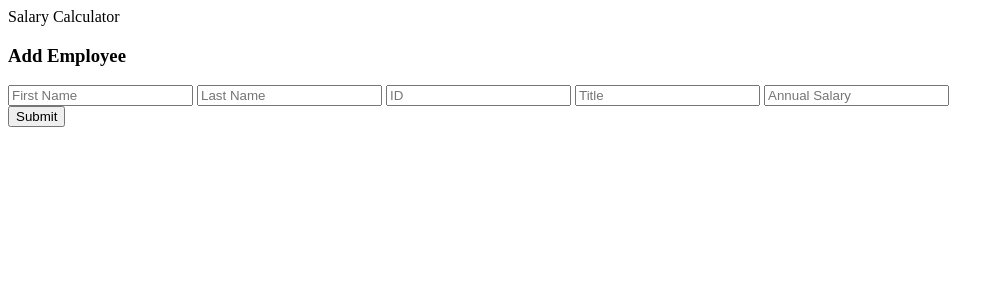
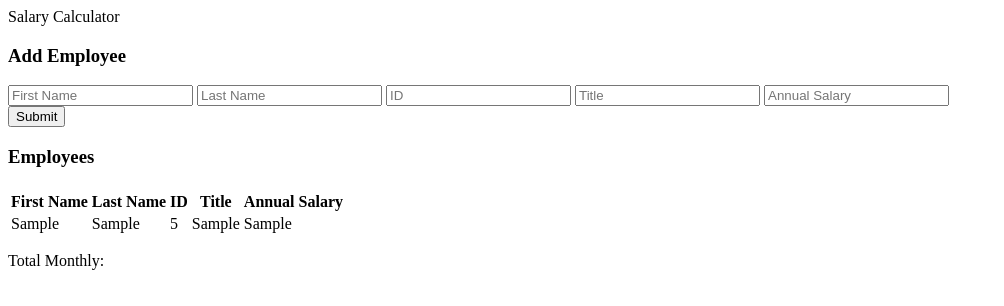
Before and after one commit to peterhagenson/weekend-jquery-salary-calculator, a plain HTML site: page index.html in a window 1280 px wide. Both pictures are taken after typing "Sample", "Sample", "5", "Sample", "Sample" into the empty fields and a click on the button "Submit". Shown: the whole page, without its empty margins (0-1004 px from the left). Drawn offline with Linux system fonts and the light colour scheme.

Commit message:
new employees now appear in table row in DOM. Total monthly salary displays on bottom

```diff
--- a/client.js
+++ b/client.js
@@ -10,7 +10,7 @@ function handleReady() {
 let employees = [];
 
 // create variable to track monthly cost
-let monthlyCost = 0;
+let totMonthlyCost = 0;
 
 // adds employee info to employee object
 function addEmp() {
@@ -44,10 +44,24 @@ function addEmp() {
   employee.annualSalary = employeeSalary;
   $("#salaryIn").val("");
 
+  // calculate monthly cost for employee and add it to monthly cost variable
   let monthlySalary = employeeSalary / 12;
-  monthlyCost += monthlySalary;
+  totMonthlyCost += monthlySalary;
   console.log(monthlySalary);
-  console.log(monthlyCost);
+  console.log(totMonthlyCost);
+
+  $("#tableContainer").append(`
+  <tr>
+    <td>${employeeFirstName}</td>
+    <td>${employeeLastName}</td>
+    <td>${employeeId}</td>
+    <td>${employeeTitle}</td>
+    <td>${employeeSalary}</td>
+  </tr>
+  `);
+
+  $("#totalMonthlyCost").empty();
+  $("#totalMonthlyCost").append("Total Monthly:", totMonthlyCost);
 
   console.log(employee);
   employees.push(employee);
--- a/index.html
+++ b/index.html
@@ -19,7 +19,26 @@
       <input type="text" id="salaryIn" placeholder="Annual Salary" />
     </div>
     <button id="submitBtn">Submit</button>
-    <div id="tableContainer"></div>
+    <main>
+        <h3>Employees</h3>
+        <h1></h1>
+        <table>
+          <thead>
+              <tr>
+                  <th>First Name</th>
+                  <th>Last Name</th>
+                  <th>ID</th>
+                  <th>Title</th>
+                  <th>Annual Salary</th>
+              </tr>
+          </thead>
+          <tbody id="tableContainer"></tbody>
+        </table>
+        </p>
+      </main>
+      <footer>
+        <div id="totalMonthlyCost"></div>
+      </footer>
   </body>
 </html>
 
```
